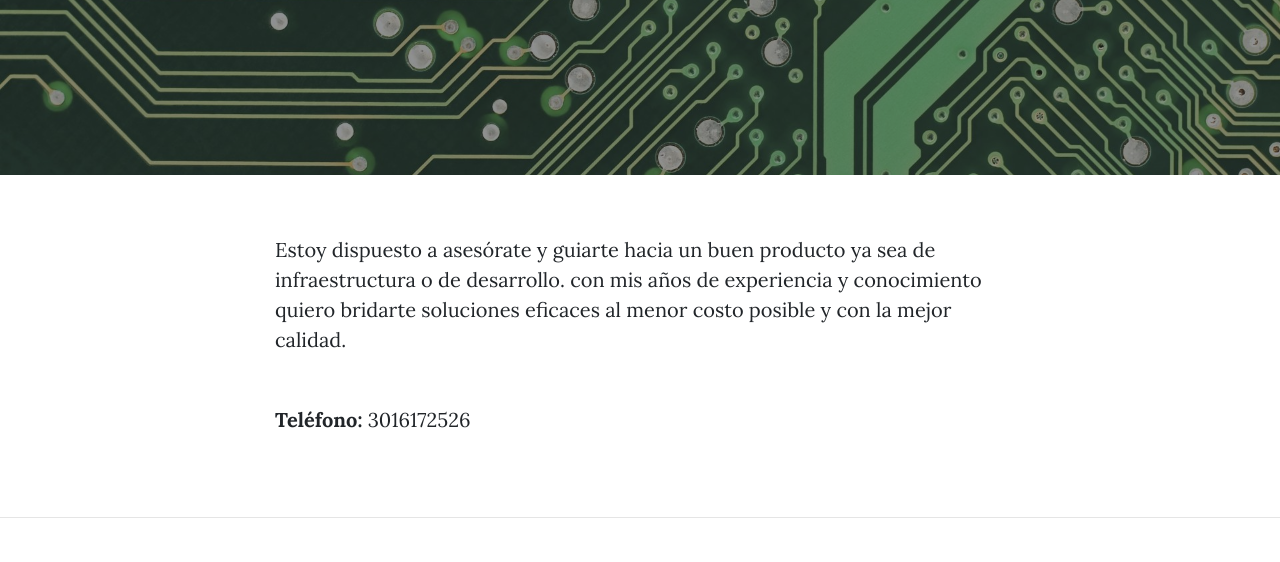
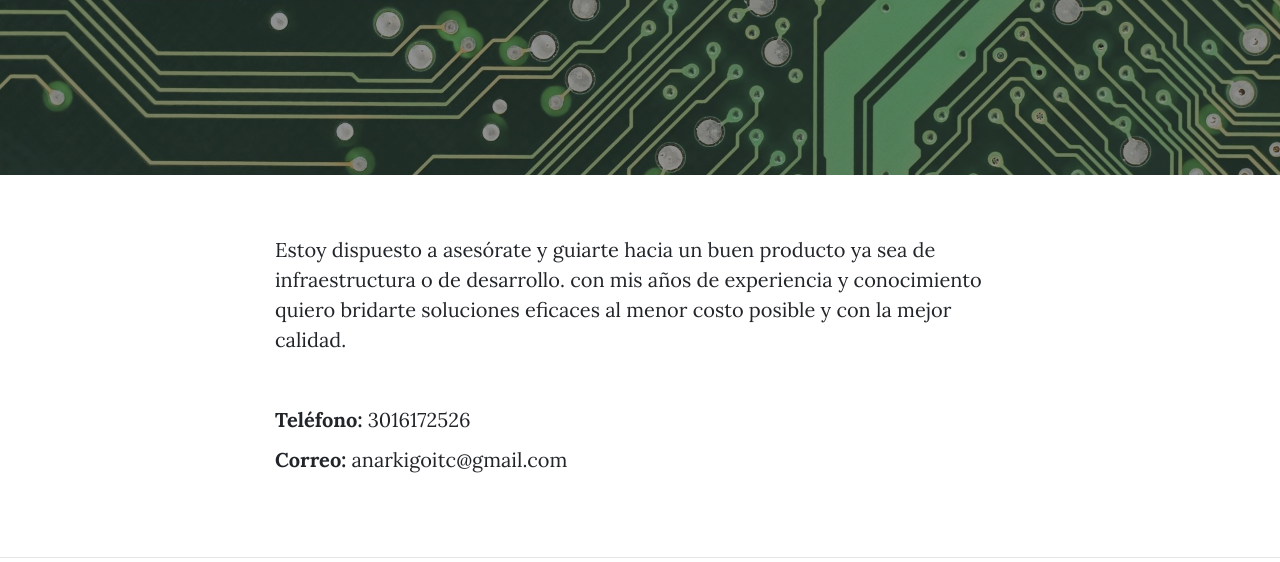
Before and after one commit to anarkigotic/page-personal, a plain HTML site: page contact.html in a window 1280 px wide. Shown: the part 357-919 px from the top of the page. Drawn offline with nearby package versions, Linux system fonts and the light colour scheme.

Commit message:
add correo

```diff
--- a/contact.html
+++ b/contact.html
@@ -85,6 +85,7 @@
         </p>
         <br>
         <p><b>Teléfono:</b> 3016172526</p>
+        <p><b>Correo:</b> anarkigoitc@gmail.com</p>
       </div>
     </div>
   </div>
```
